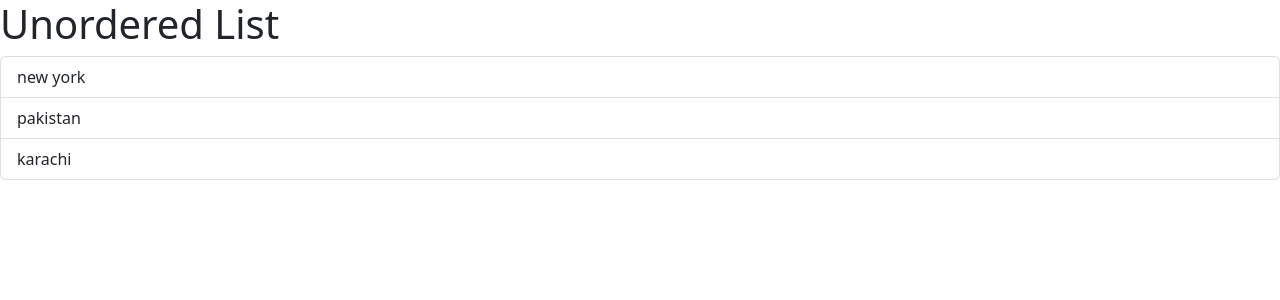
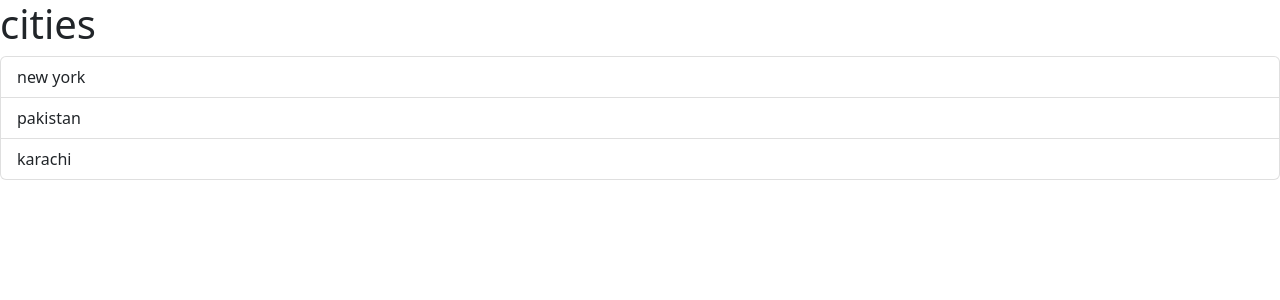
Before and after one commit to Abdul-Rahimm/Projects, a React (Vite) app in the folder Learning_React/MOSH/react-app/: page / in a window 1280 px wide. Shown: the top 300 px of the page. Built offline with nearby package versions, Linux system fonts and the light colour scheme.

Commit message:
learned about passing data via props

```diff
--- a/Learning_React/MOSH/react-app/src/App.tsx
+++ b/Learning_React/MOSH/react-app/src/App.tsx
@@ -1,7 +1,13 @@
 import ListGroup from "./Components/ListGroup";
 
-function App(){
-   return <div><ListGroup /></div>
+function App() {
+  const items = ["new york", "pakistan", "karachi"];
+
+  return (
+    <div>
+      <ListGroup items={items} heading="cities" />
+    </div>
+  );
 }
 
 export default App;
--- a/Learning_React/MOSH/react-app/src/Components/ListGroup.tsx
+++ b/Learning_React/MOSH/react-app/src/Components/ListGroup.tsx
@@ -2,9 +2,12 @@
 
 import { useState } from "react";
 
-function ListGroup() {
-  const items = ["new york", "pakistan", "karachi"];
-
+interface Props {
+  items: string[];
+  heading: string;
+}
+// props
+function ListGroup({ items, heading }: Props) {
   // event handler
   // const handleClick = (event: MouseEvent) => console.log(event);
 
@@ -13,7 +16,7 @@
 
   return (
     <>
-      <h1>Unordered List</h1>
+      <h1>{heading}</h1>
       <ul className="list-group">
         {items.map((item, index) => (
           <li
```
